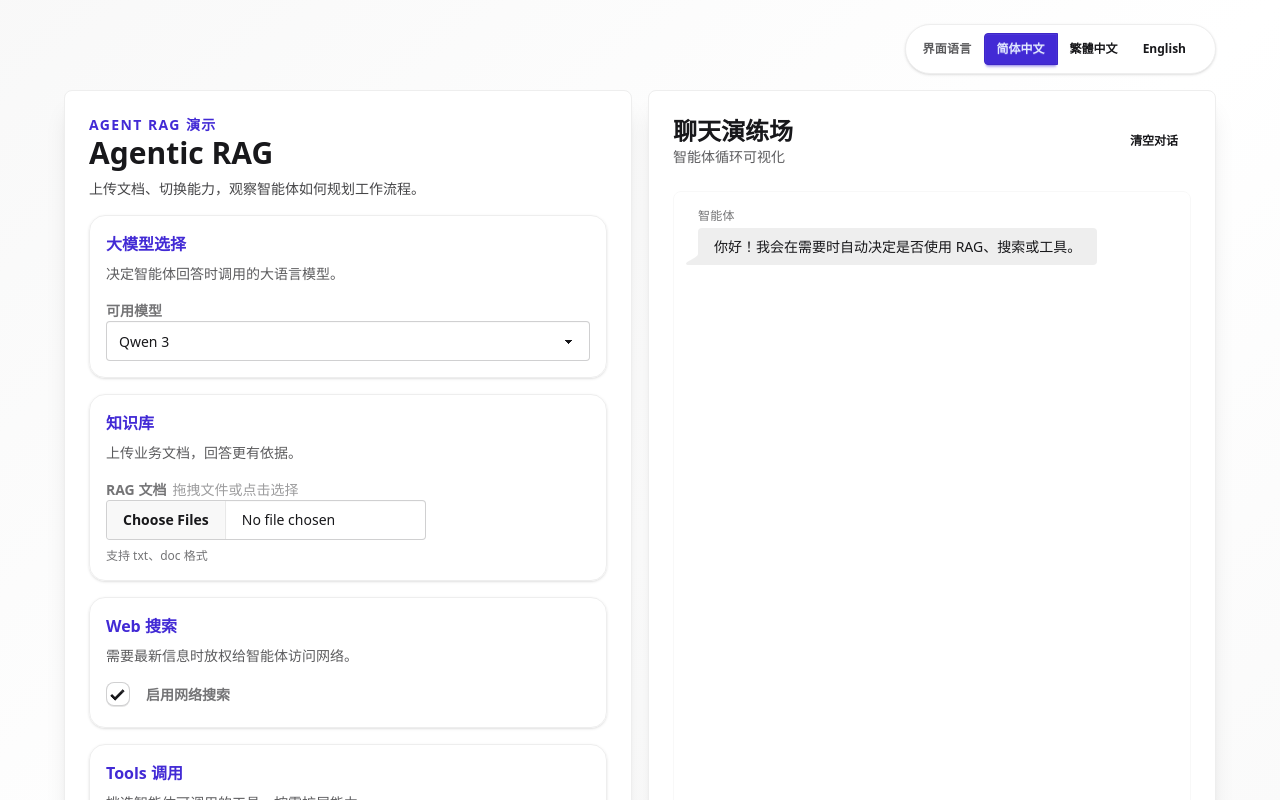
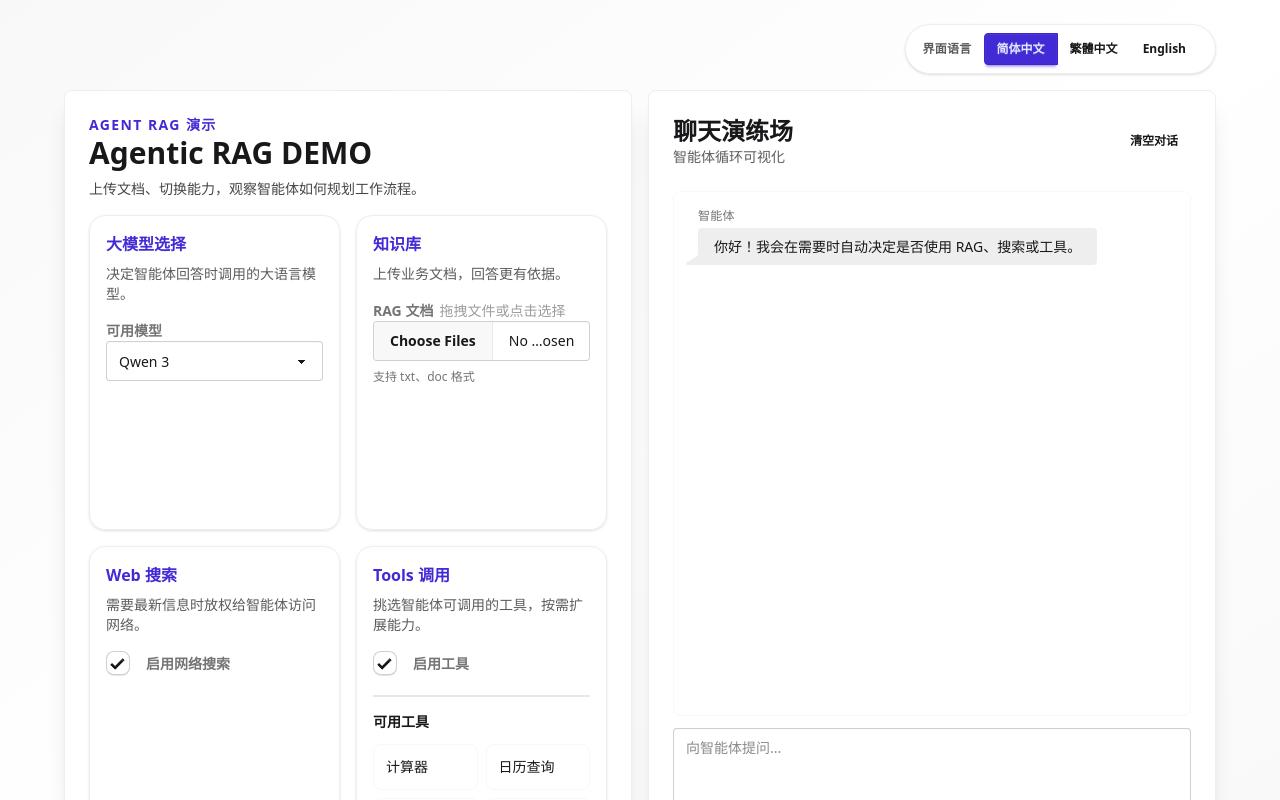
Before and after one commit to justin0x5eed/agent_demo, a React (Vite) app in the folder frontend/: page / in a window 1280 px wide. Shown: the top 800 px of the page. Built offline with nearby package versions, Linux system fonts and the light colour scheme.

Commit message:
Update landing header and panel layout (#110)

```diff
--- a/frontend/src/App.tsx
+++ b/frontend/src/App.tsx
@@ -421,11 +421,11 @@ Key takeaways: ${userMessage}`
                 <p className="text-sm font-semibold uppercase tracking-widest text-primary">
                   {t.title}
                 </p>
-                <h1 className="text-3xl font-bold">Agentic RAG</h1>
+                <h1 className="text-3xl font-bold">Agentic RAG DEMO</h1>
                 <p className="mt-2 text-sm opacity-80">{t.subtitle}</p>
               </header>
 
-              <div className="space-y-4">
+              <div className="grid gap-4 md:auto-rows-fr md:grid-cols-2">
                 <div className="rounded-2xl border border-base-300 bg-base-100/70 p-4 shadow-sm">
                   <p className="text-base font-semibold text-primary">{t.modelTitle}</p>
                   <p className="mb-4 mt-2 text-sm opacity-70">{t.modelDescription}</p>
```
Also changed, not shown: 2 other files (tests, documents, lock files or other folders).
